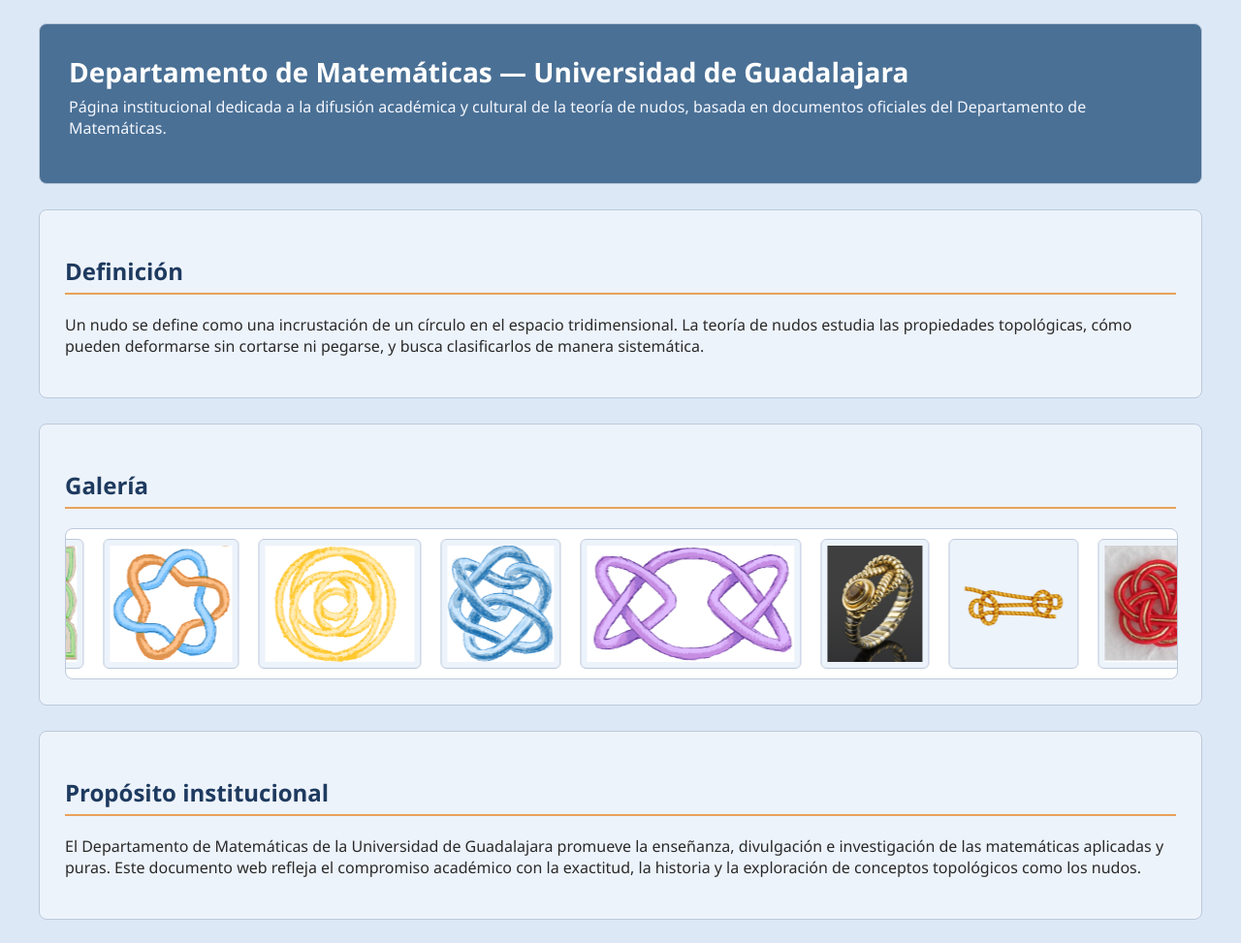
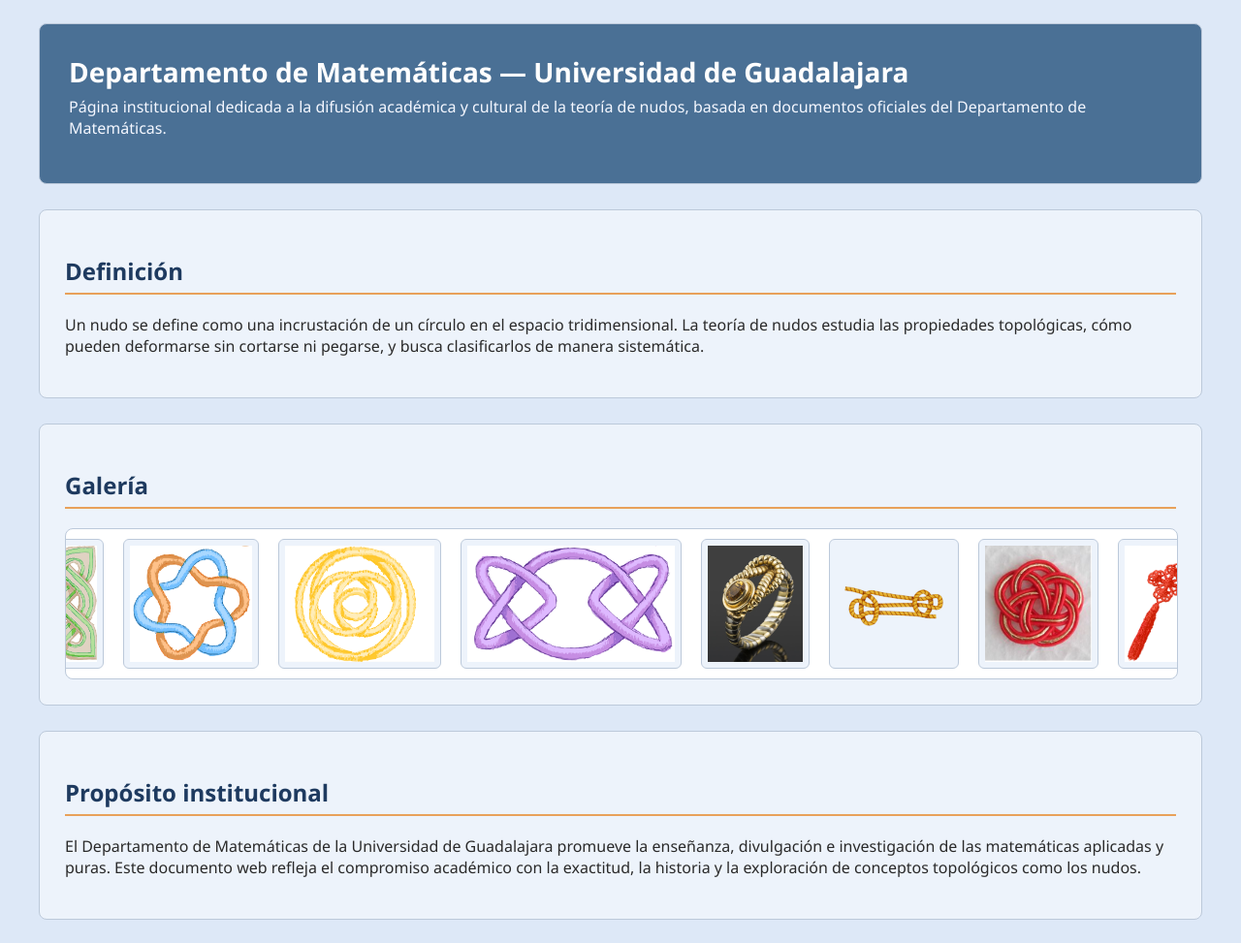
Before and after one commit to Dylanp3/Teoria-de-nudos, a plain HTML site: page index.html in a window 1280 px wide. Shown: the part 117-1090 px from the top of the page at 97% size. Drawn offline with Linux system fonts and the light colour scheme.

Commit message:
Update index.html

```diff
--- a/index.html
+++ b/index.html
@@ -454,7 +454,7 @@
             <img src="img/celta.png" data-desc="Nudo celta" alt="">
             <img src="img/enlace.png" data-desc="Enlace de nudos" alt="">
             <img src="img/equi.png" data-desc="Equivalencia de nudos" alt="">
-            <img src="img/equi2.png" data-desc="Equivalenciá" alt="">
+
             <img src="img/primo.png" data-desc="Nudo primo" alt="">
             <img src="img/heracles.png" data-desc="Nudo de Heracles" alt="">
             <img src="img/marinero.png" data-desc="Nudo marinero" alt="">
```
